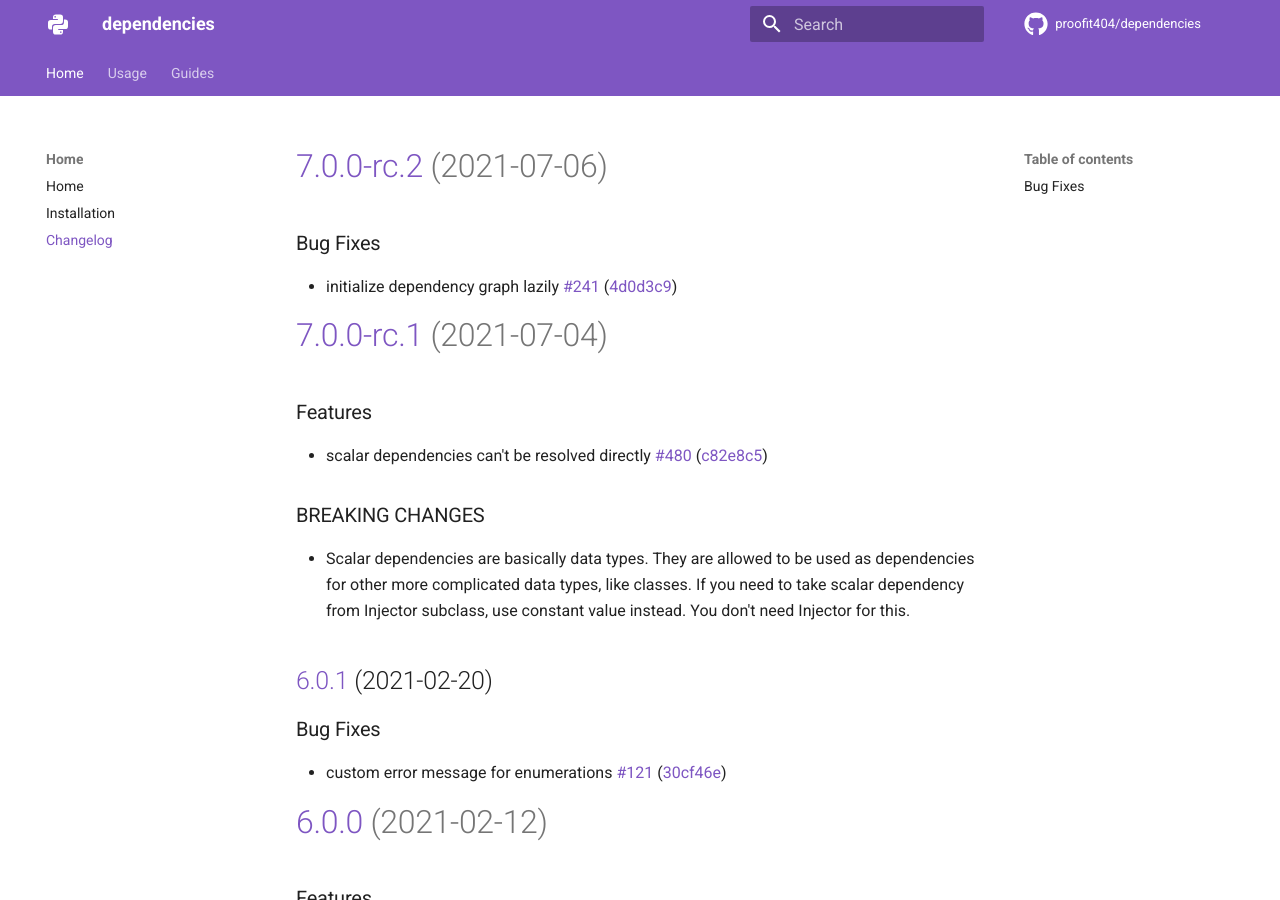
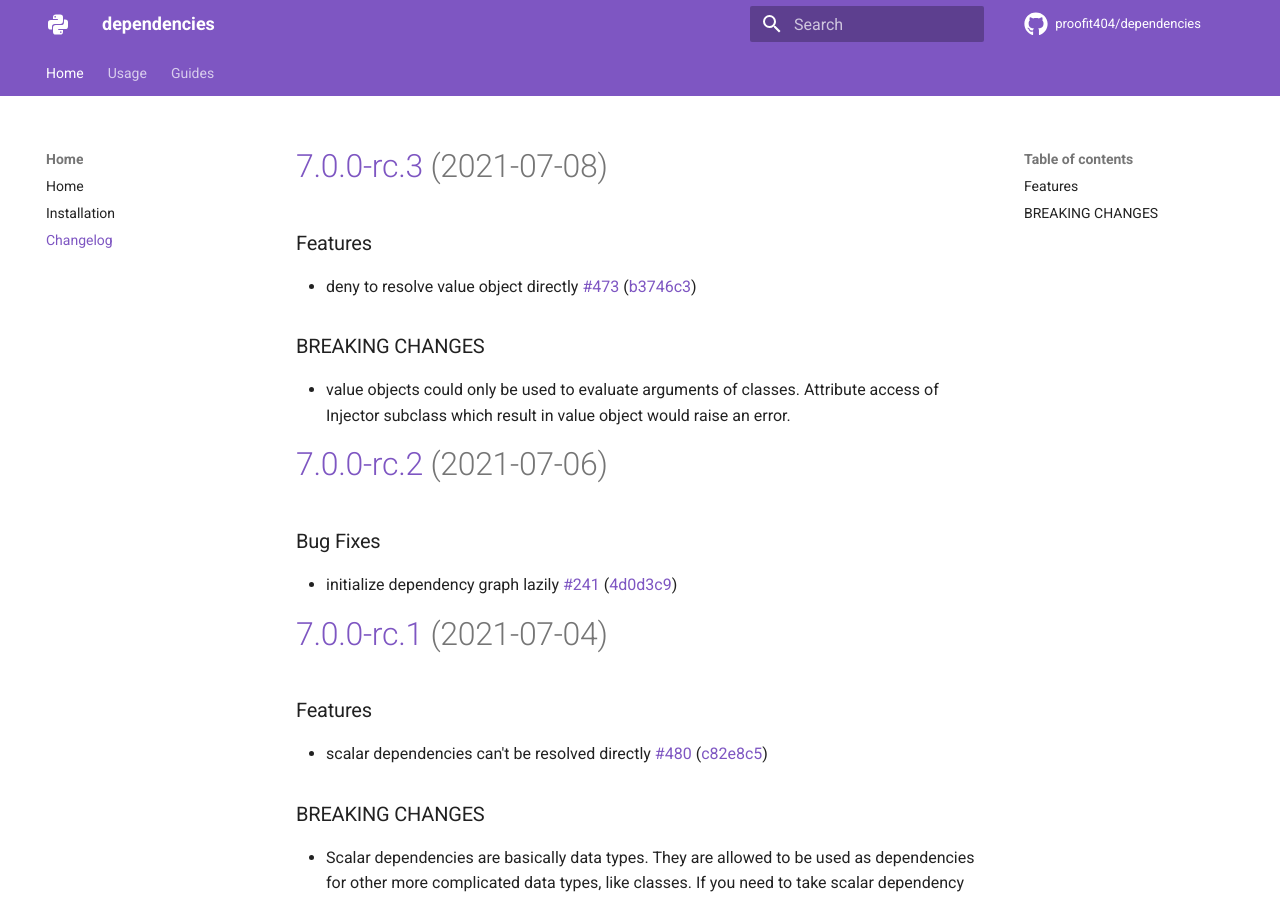
Before and after one commit to proofit404/dependencies, an MkDocs documentation site: the page built from docs/changelog.md, in a window 1280 px wide and 900 px high. Built offline with MkDocs 1.6.1 and Material for MkDocs 9.7.7, drawn with Linux system fonts in a browser that asks for light colours; comment, search, counter and statistics services are not loaded.

Commit message:
chore(release): 7.0.0-rc.3 [skip ci]
# [7.0.0-rc.3](https://github.com/proofit404/dependencies/compare/7.0.0-rc.2...7.0.0-rc.3) (2021-07-08)

### Features

* deny to resolve value object directly [#473](https://github.com/proofit404/dependencies/issues/473) ([b3746c3](https://github.com/proofit404/dependencies/commit/b3746c382c282b1a394b71c1067d090ac3364807))

### BREAKING CHANGES

* value objects could only be used to evaluate
arguments of classes. Attribute access of Injector subclass
which result in value object would raise an error.

```diff
--- a/docs/changelog.md
+++ b/docs/changelog.md
@@ -1,3 +1,16 @@
+# [7.0.0-rc.3](https://github.com/proofit404/dependencies/compare/7.0.0-rc.2...7.0.0-rc.3) (2021-07-08)
+
+### Features
+
+- deny to resolve value object directly
+  [#473](https://github.com/proofit404/dependencies/issues/473)
+  ([b3746c3](https://github.com/proofit404/dependencies/commit/b3746c382c282b1a394b71c1067d090ac3364807))
+
+### BREAKING CHANGES
+
+- value objects could only be used to evaluate arguments of classes. Attribute
+  access of Injector subclass which result in value object would raise an error.
+
 # [7.0.0-rc.2](https://github.com/proofit404/dependencies/compare/7.0.0-rc.1...7.0.0-rc.2) (2021-07-06)
 
 ### Bug Fixes
--- a/pyproject.toml
+++ b/pyproject.toml
@@ -19,7 +19,7 @@ packages = [
 ]
 readme = "docs/index.md"
 repository = "https://github.com/proofit404/dependencies"
-version = "7.0.0-rc.2"
+version = "7.0.0-rc.3"
 
 [tool.poetry.dependencies]
 python = "~3.6 || ~3.7 || ~3.8 || ~3.9"
```
